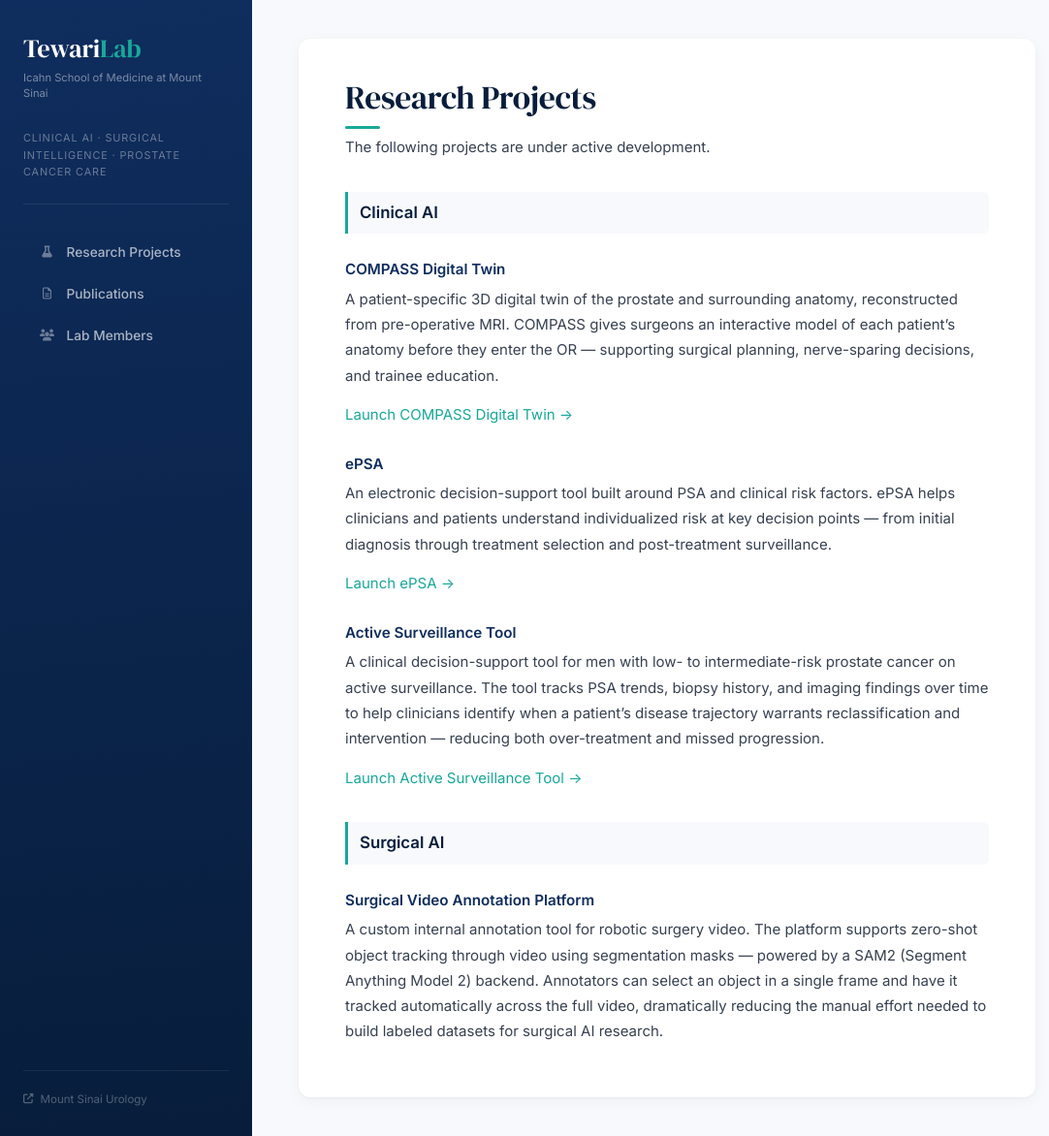
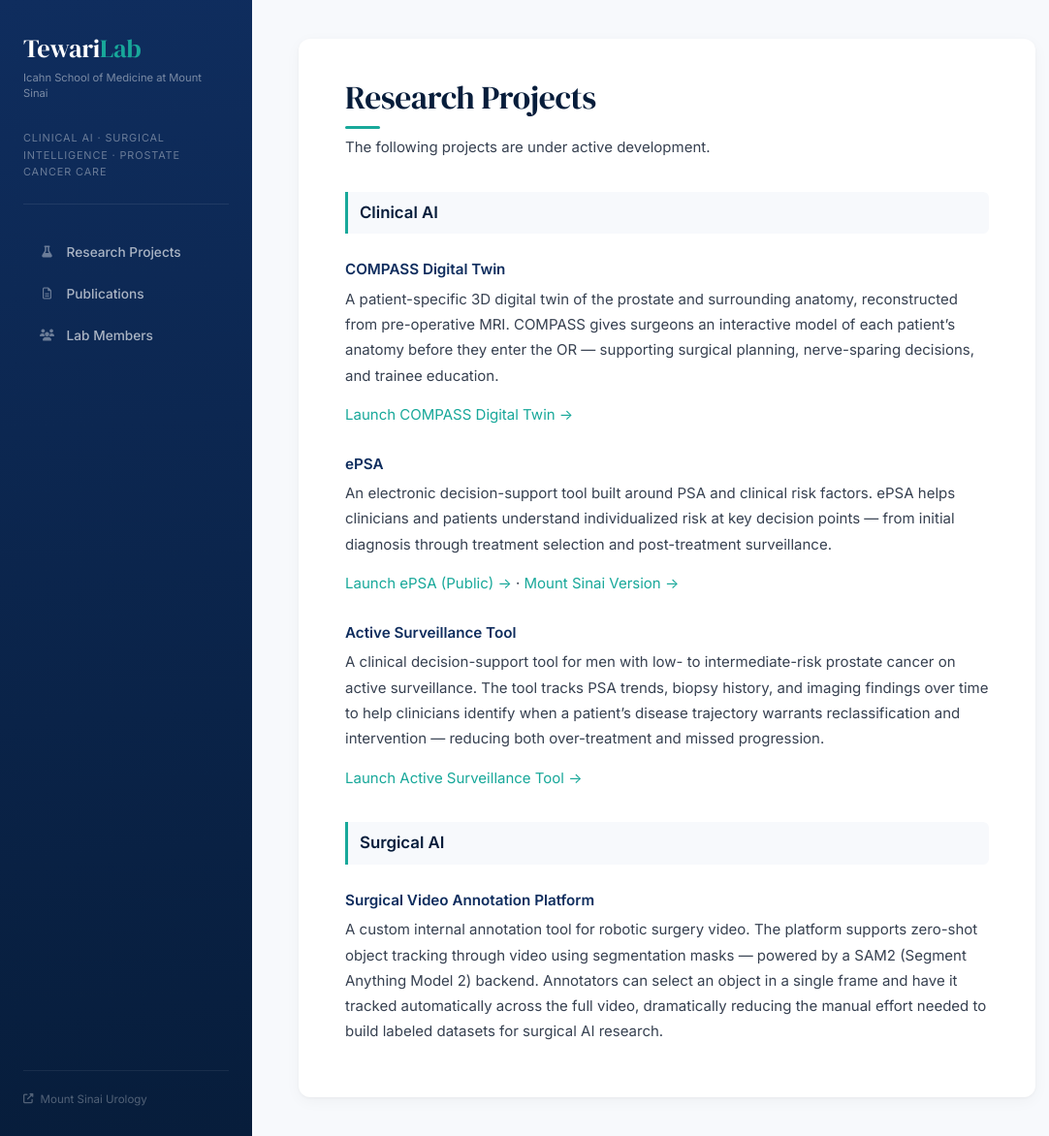
Before and after one commit to Urology-AI/urology-ai.github.io, a Jekyll site: the page built from projects/index.md, in a window 1280 px wide and 1172 px high. Shown: the whole window at 97% size, without its empty margins (0-1082 px from the left). Built offline with Jekyll 4.4.1, drawn with Linux system fonts in a browser that asks for light colours; our own code applies the rules of GitHub Pages for plain Markdown files.

Commit message:
Add separate public and Mount Sinai links for ePSA tool
Co-Authored-By: Claude Sonnet 4.6 <noreply@anthropic.com>

```diff
--- a/projects/index.md
+++ b/projects/index.md
@@ -18,7 +18,7 @@ A patient-specific 3D digital twin of the prostate and surrounding anatomy, reco
 
 An electronic decision-support tool built around PSA and clinical risk factors. ePSA helps clinicians and patients understand individualized risk at key decision points — from initial diagnosis through treatment selection and post-treatment surveillance.
 
-[Launch ePSA →](https://epsa.millionstrongmen.com/)
+[Launch ePSA (Public) →](https://epsa-screening-tool.vercel.app/) · [Mount Sinai Version →](https://epsa.millionstrongmen.com/)
 
 ### Active Surveillance Tool
 
```
